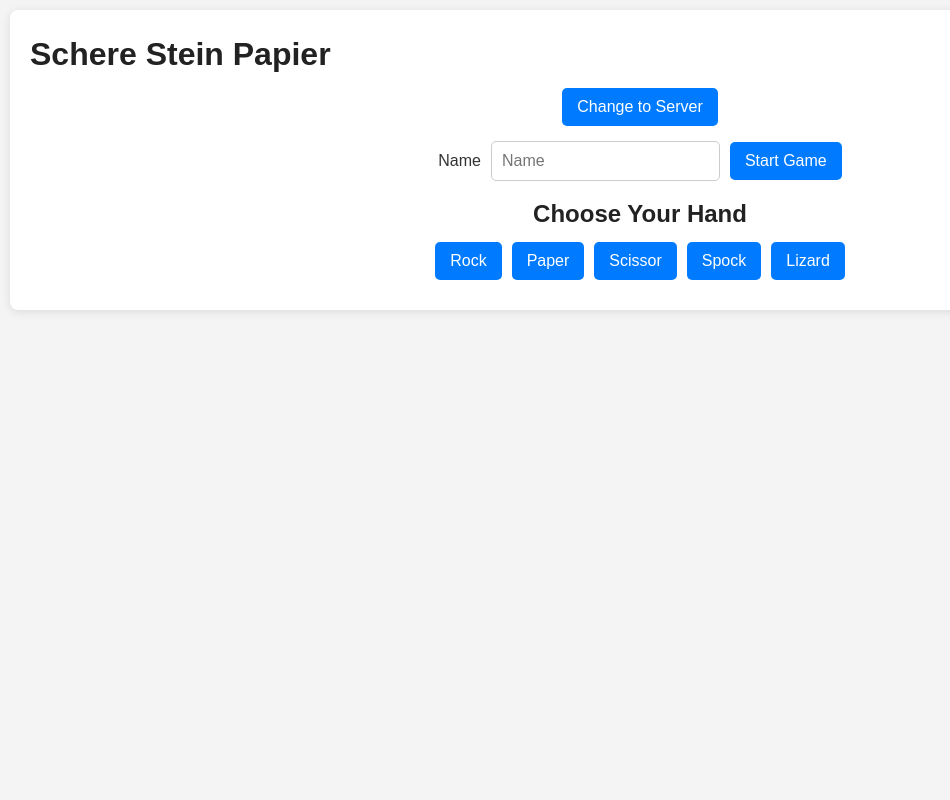
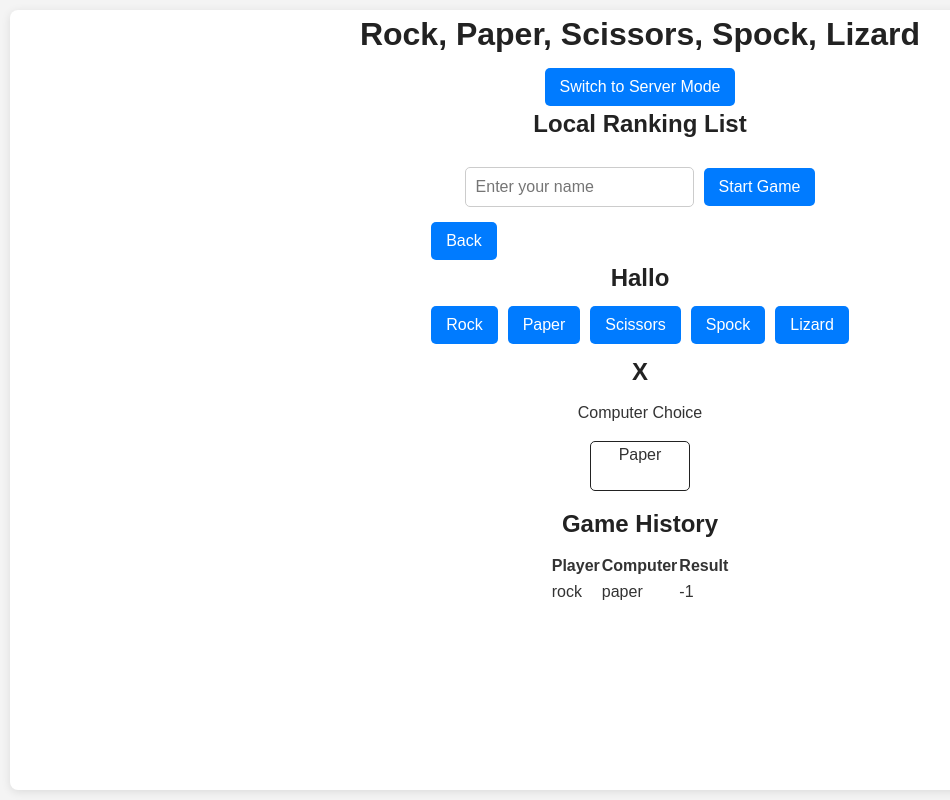
Before and after one commit to tobiasmanser/OST_WE1, a website with bundled scripts: page testat/schere-stein-papier.html in a window 1280 px wide. Both pictures are taken after a click on the button "Rock". Shown: the whole page, without its empty margins (0-950 px from the left). Built offline with nearby package versions, Linux system fonts and the light colour scheme.

Commit message:
Improved HTML structure, Implemented game logic

```diff
--- a/testat/schere-stein-papier.html
+++ b/testat/schere-stein-papier.html
@@ -2,33 +2,53 @@
 <html lang="en">
 <head>
   <meta charset="UTF-8">
-  <title>Schere Stein Papier</title>
+  <title>Rock, Paper, Scissors, Spock, Lizard</title>
   <link rel="stylesheet" href="styles/global.css">
   <script src="scripts/main.js" type="module"></script>
 </head>
 <body>
   <main>
-  <h1>Schere Stein Papier</h1>
-  <section id="start-screen">
-    <div id="choose-region">
-      <button id="change-to-server">Change to Server</button>
-      <button class="hidden" id="changeToLocal">Change to Local</button>
-    </div>
-    <div id="login">
-      <label for="name">Name </label><input id="name" type="text" placeholder="Name">
-      <button id="Play">Start Game</button>
-    </div>
+    <h1>Rock, Paper, Scissors, Spock, Lizard</h1>
+    <button id="mode-switch">Switch to Server Mode</button>
+
+    <section id="ranking">
+      <h2>Local Ranking List</h2>
+      <ul id="ranking-list"></ul>
     </section>
+
+    <section id="login">
+      <input type="text" id="player-name" placeholder="Enter your name">
+      <button id="start game">Start Game</button>
+    </section>
+
     <section id="game">
-    <h2>Choose Your Hand</h2>
-    <ul id="play-buttons">
-      <li><button id="rock">Rock</button></li>
-      <li><button id="paper">Paper</button></li>
-      <li><button id="scissor">Scissor</button></li>
-      <li><button id="spock">Spock</button></li>
-      <li><button id="lizard">Lizard</button></li>
+      <button id="back">Back</button>
+      <h2 id="greeting">Hallo</h2>
+
+      <ul id="choices">
+        <li><button data-choice="rock">Rock</button></li>
+        <li><button data-choice="paper">Paper</button></li>
+        <li><button data-choice="scissors">Scissors</button></li>
+        <li><button data-choice="spock">Spock</button></li>
+        <li><button data-choice="lizard">Lizard</button></li>
       </ul>
-    <ul id="history"></ul>
+      <h1>X</h1>
+      <p>Computer Choice</p>
+      <p id="computer-choice">Lizard</p>
+    </section>
+    <section id="history">
+      <h2>Game History</h2>
+      <table id="history-table">
+        <thead>
+          <tr>
+            <th>Player</th>
+            <th>Computer</th>
+            <th>Result</th>
+          </tr>
+        </thead>
+        <tbody>
+        </tbody>
+      </table>
     </section>
   </main>
 </body>
--- a/testat/scripts/main.js
+++ b/testat/scripts/main.js
@@ -5,8 +5,78 @@ console.log('isOnline:', gameService.isOnline);
 
 const rankings = await gameService.getRankings();
 
+const choices = document.querySelectorAll('#choices button');
+const switchButton = document.querySelector('#mode-switch');
+const history = document.querySelector('#history-table tbody');
+const computerChoice = document.querySelector('#computer-choice');
+
+let name;
+
 Object.values(rankings).forEach(x=> {
     console.log(JSON.stringify(x));
 });
 
 console.log(await gameService.evaluate('Michael', gameService.possibleHands[0]));
+
+function switchMode() {
+    gameService.isOnline = !gameService.isOnline;
+    console.log('isOnline:', gameService.isOnline);
+    return gameService.isOnline ? 'Local' : 'Server';
+}
+
+switchButton.addEventListener('click', () => {
+    switchButton.textContent = `Switch to ${switchMode()} Mode`;
+});
+
+
+function disableButtons(value) {
+    choices.forEach(button => {
+        button.disabled = value;
+    });
+}
+
+function updateHistory(player, playerHand, systemHand, result) {
+    const row = history.insertRow(-1);
+    row.insertCell(0).textContent = playerHand;
+    row.insertCell(1).textContent = systemHand;
+    console.log(result);
+    row.insertCell(2).textContent = result;
+}
+
+function updateComputerChoice(hand) {
+    computerChoice.textContent = hand;
+}
+
+async function makeChoice(button) {
+    disableButtons(true);
+
+    // Ensure possibleHands has valid entries and show them in the console
+    console.log('Possible Hands:', gameService.possibleHands);
+
+    // Assign systemHand randomly (you can adjust if needed)
+    const systemHand = gameService.possibleHands[Math.floor(Math.random() * gameService.possibleHands.length)];
+
+    // Log the selected systemHand choice
+    console.log('System Hand:', systemHand);
+
+    // Update the visual representation or other related functionality
+    updateComputerChoice(systemHand);
+
+    // Evaluate the game result
+    const result = await gameService.evaluate('Michael', button.dataset.choice, systemHand);
+
+    // Log the result for debugging
+    console.log('Game Result:', result);
+
+    // Update the history with the choices and result
+    updateHistory('Michael', button.dataset.choice, systemHand, result);
+
+    // Re-enable buttons after the choices and updates
+    disableButtons(false);
+}
+
+choices.forEach(button => {
+    button.addEventListener('click', async () => {
+        makeChoice(button)
+    });
+})
--- a/testat/scripts/model/game-service.js
+++ b/testat/scripts/model/game-service.js
@@ -17,8 +17,8 @@ class GameService {
         return this.service.getRankings();
     }
 
-    async evaluate(playerName, playerHand) {
-        return this.service.evaluate(playerName, playerHand);
+    async evaluate(playerName, playerHand, systemHand) {
+        return this.service.evaluate(playerName, playerHand, systemHand);
     }
 
     get possibleHands() {
--- a/testat/scripts/model/offline-game-service.js
+++ b/testat/scripts/model/offline-game-service.js
@@ -62,6 +62,7 @@ export class OfflineGameService {
             scissors: -1,
             paper: 1,
             spock: 1,
+            lizard: 0,
         }
     };
 
@@ -71,8 +72,8 @@ export class OfflineGameService {
     }
 
     // TODO
-    async evaluate(playerName, playerHand) {
-        const systemHand = this.possibleHands[0];
+    async evaluate(playerName, playerHand, systemHand) {
+        console.log(playerName, playerHand, systemHand);
         const gameEval = this.#resultLookup[playerHand][systemHand];
 
         console.log(playerName, playerHand, systemHand, gameEval);
--- a/testat/styles/global.css
+++ b/testat/styles/global.css
@@ -2,7 +2,7 @@
 * {
     margin: 0;
     padding: 0;
-    box-sizing: border-box;
+    box-sizing: border-box; /* default box model */
 }
 
 html {
@@ -11,10 +11,12 @@ html {
     font-family: Arial, sans-serif; /* You can customize this to a preferred font */
     background-color: #f4f4f4; /* Light background */
     color: #333; /* Dark text color for readability */
+    height: 100%;
 }
 
 body {
     margin: 0;
+    height: 100%;
     padding: 10px;
 }
 
@@ -48,6 +50,15 @@ button:hover {
     background-color: #0056b3; /* Darker blue on hover */
 }
 
+button:active {
+    transform: scale(0.98); /* Slightly reduce size when clicked */
+}
+
+button:disabled {
+    background-color: #ccc; /* Light gray for disabled state */
+    cursor: not-allowed;
+}
+
 /* Input fields */
 input[type="text"] {
     padding: 10px;
@@ -64,24 +75,28 @@ input:focus {
 }
 
 /* Lists */
-ul {
+#choices {
+    display: flex;
+    column-gap: 10px;
     list-style: none;
     padding: 0;
 }
 
-ul li {
+#choices li {
     margin-bottom: 10px;
 }
 
 /* Layout styles */
 main {
-    /* max-width: 800px; */
     width: 100%;
+    height: 100%;
     margin: 0 auto;
-    padding: 20px;
     background-color: white;
     border-radius: 8px;
     box-shadow: 0 2px 10px rgb(0 0 0 / 10%);
+    display: flex;
+    flex-direction: column;
+    align-items: center;
 }
 
 /* Sections */
@@ -98,16 +113,28 @@ section {
 #login {
     display: flex;
     align-items: center;
+    flex-direction: row;
     column-gap: 10px;
     margin: 15px 0;
 }
 
-#play-buttons {
-    display: flex;
-    column-gap: 10px;
+#login input[type="text"] {
+    flex: 1;
 }
 
-#choose-region {
-    display: flex;
-    justify-content: center;
+#computer-choice {
+    border:#222 solid 1px;
+    border-radius: 5px;
+    height: 50px;
+    width: 100px;
+    text-align: center;
+    vertical-align: middle;
 }
+
+#computer-choice::first-letter {
+    text-transform: capitalize;
+}
+
+#back {
+    align-self: flex-start;
+}
```
Lines whose indentation alone changed are shown as unchanged.
